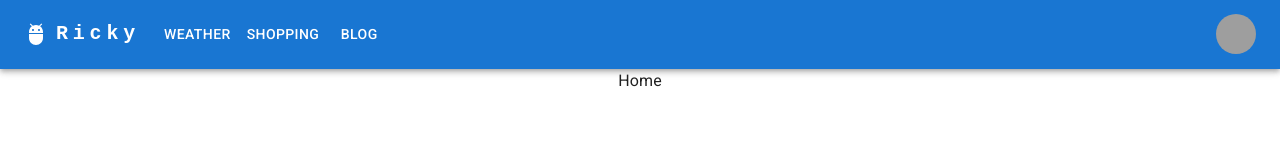
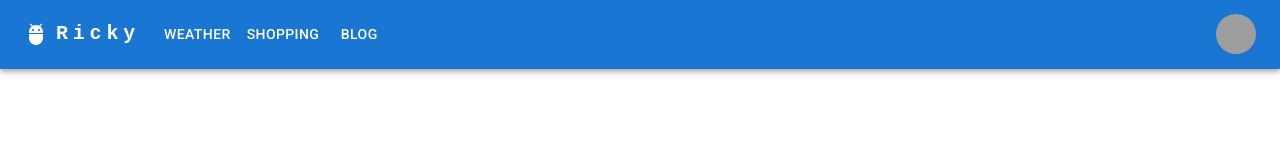
Before and after one commit to rickylcy/portfolio-app-2.0, a React (Create React App) app: page / in a window 1280 px wide. Shown: the top 160 px of the page. Built offline with nearby package versions, Linux system fonts and the light colour scheme; grey boxes are pictures that could not be loaded; what react-geocode would draw is missing.

Commit message:
route update

```diff
--- a/package.json
+++ b/package.json
@@ -1,6 +1,6 @@
 {
   "name": "app-app",
-  "homepage": "https://rickylcy.github.io/",
+  "homepage": "https://rickylcy.github.io/weather-app-2.0/",
   "version": "0.1.0",
   "private": false,
   "dependencies": {
--- a/src/containers/App.js
+++ b/src/containers/App.js
@@ -14,7 +14,7 @@ function App() {
         <CssBaseline />
         <ResponsiveAppBar />
         <Routes>
-          <Route path="/" element={<Home />} />
+          <Route path="/weather-app-2.0/" element={<Home />} />
           <Route path="Weather" element={<Weather />} />
           <Route path="Shopping" element={<Shopping />} />
         </Routes>
```
